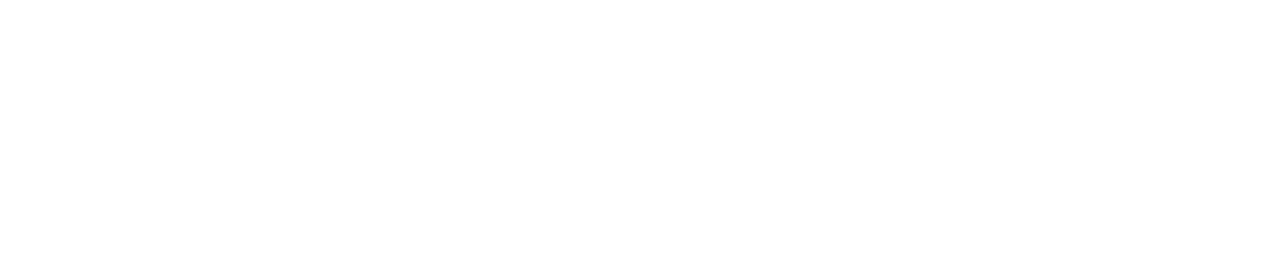
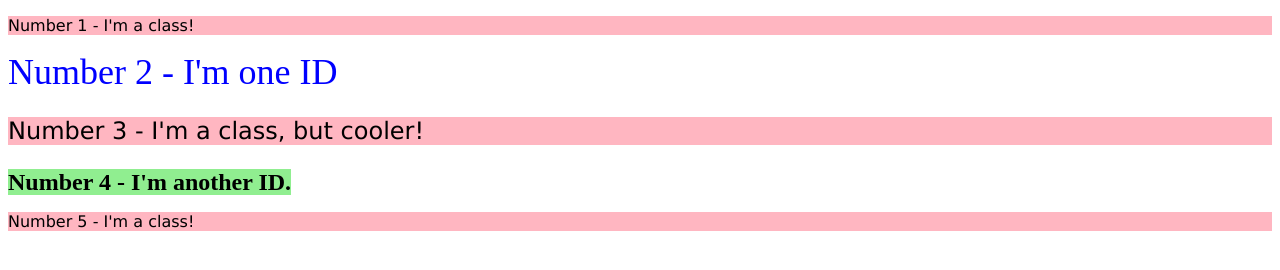
Before and after one commit to gr-tobi/css-practice, a plain HTML site: page index.html in a window 1280 px wide. Drawn offline with Linux system fonts and the light colour scheme.

Commit message:
Finished Class and ID practice

```diff
--- a/index.html
+++ b/index.html
@@ -8,11 +8,11 @@
         </head>
 
         <body>
-
-
-
-
-
+            <p class="odd">Number 1 - I'm a class!</p></class>
+            <class id="two">Number 2 - I'm one ID</class>
+            <p class="odd cooler">Number 3 - I'm a class, but cooler!</p>
+            <class id="four">Number 4 - I'm another ID.</class>
+            <p class="odd">Number 5 - I'm a class!</p>
 
 
 
--- a/styles.css
+++ b/styles.css
@@ -0,0 +1,18 @@
+.odd {
+    background-color: #FFB6C1;
+    font-family: Verdana, DejaVu Sans, sans-serif;
+}
+
+#two {
+    color: 	#0000FF;
+    font-size: 36px;
+}
+
+.cooler {
+    font-size: 24px;
+}
+
+#four {
+    background-color: #90ee90;
+    font-size: 24px;
+    font-weight: bold;
```
